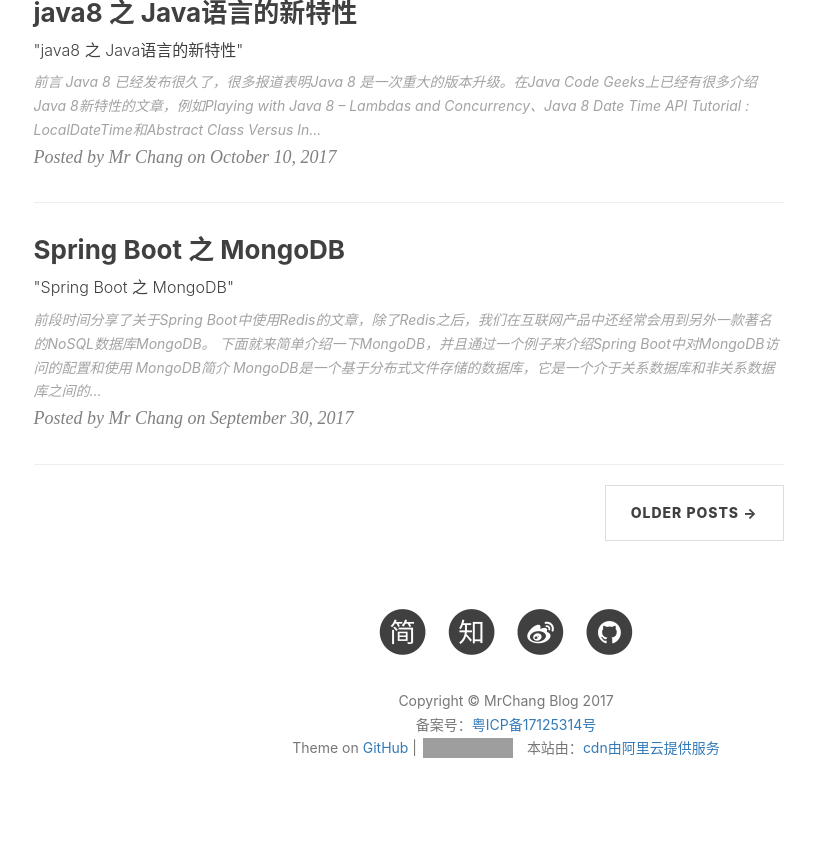
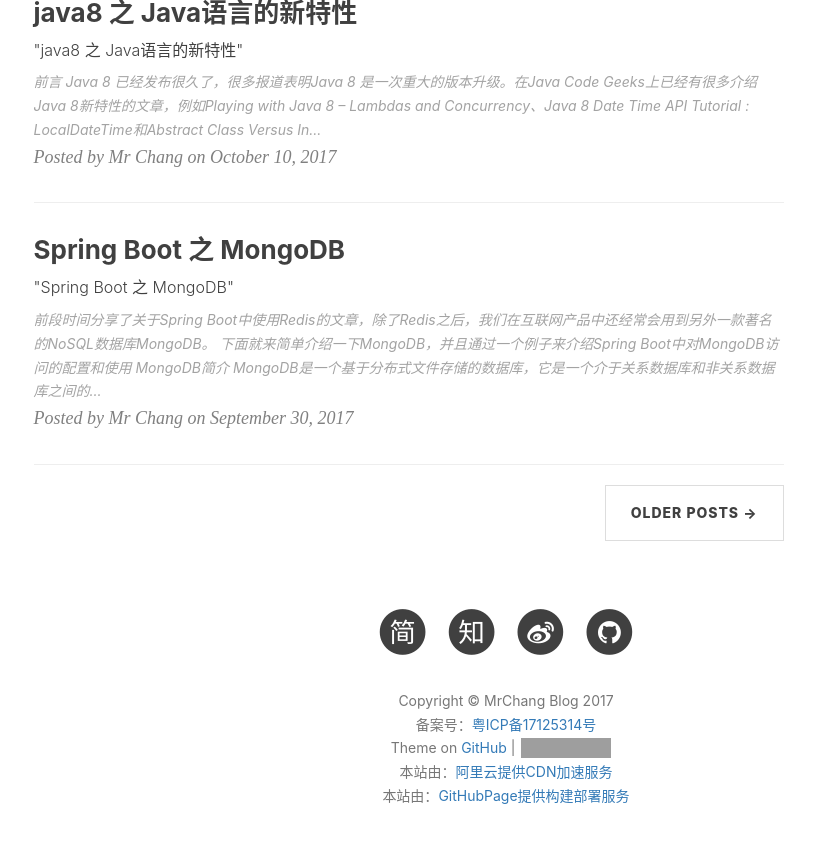
Before and after one commit to ncic-ict/changdaye.github.io, a Jekyll site: the page built from index.html, in a window 1280 px wide and 900 px high, scrolled down 2444 px. Shown: the top 843 px of the window, without its empty margins (134-949 px from the left). Built offline with Jekyll 4.4.1, drawn with Linux system fonts in a browser that asks for light colours; nearby versions of some CDN libraries; the list of posts is cut into pages by our own code; comment, search, counter and statistics services are not loaded; grey boxes are pictures that could not be loaded.

Commit message:
添加cdn说明

```diff
--- a/_config.yml
+++ b/_config.yml
@@ -16,8 +16,11 @@
 sidebar-avatar: /img/about-BY-gentle.jpg     # use absolute URL, seeing it's used in both `/` and `/about/`
 
 ##cdn
-cdn: cdn由阿里云提供服务
+cdn: 阿里云提供CDN加速服务
 cdnUrl: https://www.aliyun.com/product/cdn?spm=5176.7933691.765261.407.79w7vI
+
+githubPage: GitHubPage提供构建部署服务
+githubPageUrl: https://pages.github.com/
 
 # SNS settings
 RSS: false
--- a/_includes/footer.html
+++ b/_includes/footer.html
@@ -102,7 +102,10 @@
                             frameborder="0" scrolling="0" width="100px" height="20px"
                             src="https://ghbtns.com/github-btn.html?user={{ site.github_username }}&repo={{ site.github_username }}.github.io&type=star&count=true">
                     </iframe>
+                    <br>
                     本站由：<a href="{{ site.cdnUrl }}">{{ site.cdn }}</a>
+                    <br>
+                    本站由：<a href="{{ site.githubPageUrl }}">{{ site.githubPage }}</a>
                     <br>
                 </p>
             </div>
```
